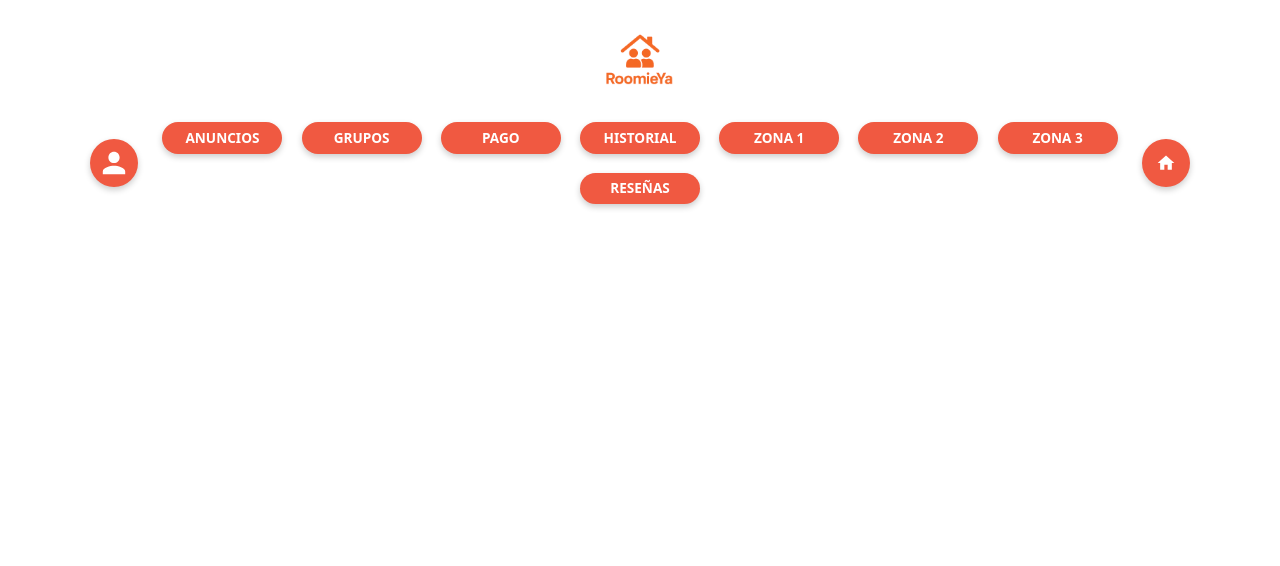
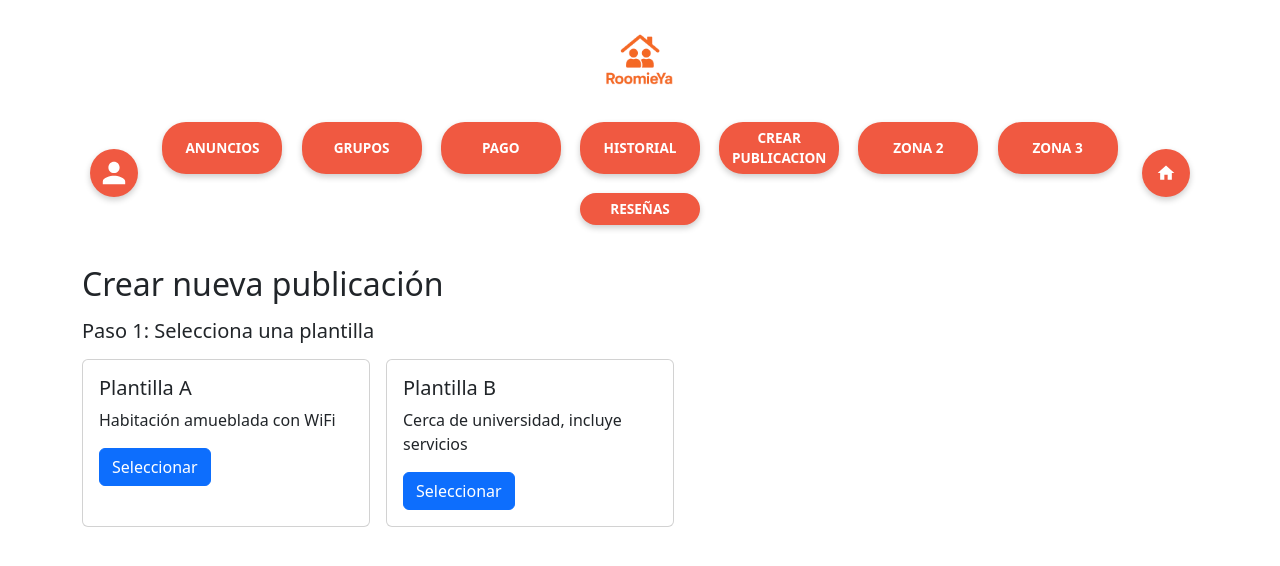
Before and after one commit to adrielardiles/GRUPO01-SOFTWARE_2, a React (Create React App) app in the folder Frontend/roomieya/: page /crear-publicacion in a window 1280 px wide. Shown: the top 566 px of the page. Built offline with nearby package versions, Linux system fonts and the light colour scheme.

Commit message:
feat: agregar flujo de crear publicación

```diff
--- a/Frontend/roomieya/src/App.jsx
+++ b/Frontend/roomieya/src/App.jsx
@@ -7,7 +7,7 @@ import 'bootstrap/dist/css/bootstrap.min.css';
 import LandingPage from './pages/LadingPage';
 import RegisterPage from './pages/RegisterPage';
 import ReportedReviews from './components/ReportedReviews';
-
+import CrearPublicacionPage from './pages/CrearPublicacionPage';
 // Tus páginas de pagos
 import PaymentPage from './pages/PaymentPage';
 import PaymentHistoryPage from './pages/PaymentHistoryPage';
@@ -36,6 +36,7 @@ const App = () => {
         <Route path="/grupos" element={<PantallaGrupos />} />
         <Route path="/anuncios" element={<AnunciosPage />} />
         <Route path="/grupo/:groupId" element={<GrupoEspecificoContainer />} />
+        <Route path="/crear-publicacion" element={<CrearPublicacionPage />} />
 
 
 {/* Rutas registrarInmueblePAge*/}
--- a/Frontend/roomieya/src/components/Header.jsx
+++ b/Frontend/roomieya/src/components/Header.jsx
@@ -9,7 +9,7 @@ const Header = () => {
     { texto: 'GRUPOS', ruta: '/grupos' },
     { texto: 'PAGO', ruta: '/pago' },
     { texto: 'HISTORIAL', ruta: '/historial' },
-    { texto: 'ZONA 1', ruta: '/zona1' },
+    { texto: 'CREAR PUBLICACION', ruta: '/crear-publicacion' },
     { texto: 'ZONA 2', ruta: '/zona2' },
     { texto: 'ZONA 3', ruta: '/zona3' },
   ];
@@ -45,7 +45,7 @@ const Header = () => {
             { texto: 'GRUPOS', ruta: '/grupos' },
             { texto: 'PAGO', ruta: '/pago' },
             { texto: 'HISTORIAL', ruta: '/historial' },
-            { texto: 'ZONA 1', ruta: '/zona1' },
+            { texto: 'CREAR PUBLICACION', ruta: '/crear-publicacion' },
             { texto: 'ZONA 2', ruta: '/zona2' },
             { texto: 'ZONA 3', ruta: '/zona3' },
             { texto: 'RESEÑAS', ruta: '/admin/reported-reviews' }
--- /dev/null
+++ b/Frontend/roomieya/src/pages/CrearPublicacionPage.jsx
@@ -0,0 +1,109 @@
+import { useState, useEffect } from "react";
+import axios from "axios";
+import { API } from "../api/endpoints";
+import { Button, Card, Spinner, Alert } from "react-bootstrap";
+
+export default function CrearPublicacionPage() {
+  const [step, setStep] = useState(1);
+  const [templates, setTemplates] = useState([]);
+  const [properties, setProperties] = useState([]);
+  const [selectedTemplate, setSelectedTemplate] = useState(null);
+  const [selectedProperty, setSelectedProperty] = useState(null);
+  const [loading, setLoading] = useState(false);
+  const [confirmado, setConfirmado] = useState(false);
+
+  // Paso 1: obtener plantillas (simuladas por ahora)
+  useEffect(() => {
+    if (step === 1) {
+      // Simular plantillas localmente por ahora (puedes conectarlo luego)
+      setTemplates([
+        { id: 1, titulo: "Plantilla A", descripcion: "Habitación amueblada con WiFi" },
+        { id: 2, titulo: "Plantilla B", descripcion: "Cerca de universidad, incluye servicios" },
+      ]);
+    } else if (step === 2) {
+      axios.get(API.properties.list).then(res => setProperties(res.data));
+    }
+  }, [step]);
+
+  const handleConfirm = () => {
+    setLoading(true);
+    axios
+      .post(API.announcements.create, {
+        ...selectedTemplate,
+        propertyId: selectedProperty.id,
+      })
+      .then(() => {
+        setConfirmado(true);
+        setStep(4);
+      })
+      .catch(err => {
+        console.error("Error al crear publicación:", err);
+        alert("Ocurrió un error al crear la publicación");
+      })
+      .finally(() => setLoading(false));
+  };
+
+  if (step === 4 && confirmado)
+    return (
+      <Alert variant="success" className="mt-4 text-center">
+        🎉 Tu publicación se ha creado exitosamente.
+      </Alert>
+    );
+
+  return (
+    <div className="container mt-4">
+      <h2>Crear nueva publicación</h2>
+
+      {step === 1 && (
+        <>
+          <h5 className="mt-3">Paso 1: Selecciona una plantilla</h5>
+          <div className="d-flex flex-wrap gap-3 mt-3">
+            {templates.map(template => (
+              <Card key={template.id} style={{ width: "18rem" }}>
+                <Card.Body>
+                  <Card.Title>{template.titulo}</Card.Title>
+                  <Card.Text>{template.descripcion}</Card.Text>
+                  <Button onClick={() => {
+                    setSelectedTemplate(template);
+                    setStep(2);
+                  }}>Seleccionar</Button>
+                </Card.Body>
+              </Card>
+            ))}
+          </div>
+        </>
+      )}
+
+      {step === 2 && (
+        <>
+          <h5 className="mt-3">Paso 2: Selecciona un inmueble</h5>
+          <div className="d-flex flex-wrap gap-3 mt-3">
+            {properties.map(prop => (
+              <Card key={prop.id} style={{ width: "18rem" }}>
+                <Card.Body>
+                  <Card.Title>{prop.ubicacion || prop.nombre}</Card.Title>
+                  <Card.Text>{prop.descripcion}</Card.Text>
+                  <Button onClick={() => {
+                    setSelectedProperty(prop);
+                    setStep(3);
+                  }}>Seleccionar</Button>
+                </Card.Body>
+              </Card>
+            ))}
+          </div>
+        </>
+      )}
+
+      {step === 3 && (
+        <div className="text-center mt-5">
+          <h5>Confirmar publicación</h5>
+          <p><strong>Plantilla:</strong> {selectedTemplate?.titulo}</p>
+          <p><strong>Inmueble:</strong> {selectedProperty?.ubicacion || selectedProperty?.nombre}</p>
+          <Button onClick={handleConfirm} disabled={loading}>
+            {loading ? <Spinner animation="border" size="sm" /> : "Confirmar y publicar"}
+          </Button>
+        </div>
+      )}
+    </div>
+  );
+}
```
